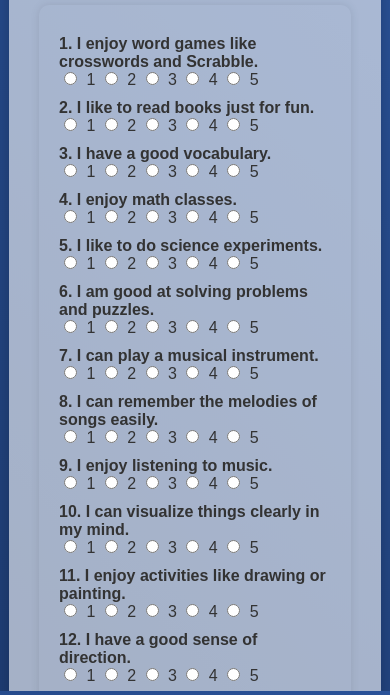
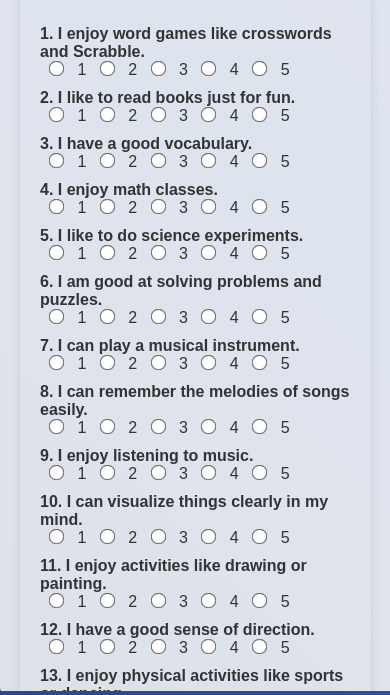
Before and after one commit to rixhabhftw/proto-6, a plain HTML site: page survey.html in a window 390 px wide. Shown: the part 153-848 px from the top of the page. Drawn offline with Linux system fonts and the light colour scheme.

Commit message:
Update styles.css

```diff
--- a/styles.css
+++ b/styles.css
@@ -16,7 +16,7 @@ body, html {
 }
 
 .container {
-    background: rgba(255, 255, 255, 0.6);
+    background: rgba(255, 255, 255, 0.85); /* Adjusted transparency */
     padding: 30px;
     border-radius: 10px;
     box-shadow: 0 0 15px rgba(0, 0, 0, 0.2);
@@ -78,5 +78,18 @@ form div {
 }
 
 input[type="radio"] {
-    margin: 0 5px;
+    margin: 0 10px;
+    transform: scale(1.5); /* Increase size */
 }
+
+/* Media queries for responsiveness */
+@media (max-width: 600px) {
+    .container {
+        width: 90%;
+        padding: 20px;
+    }
+
+    input[type="radio"] {
+        transform: scale(1.2); /* Adjust size for mobile */
+    }
+}
```
